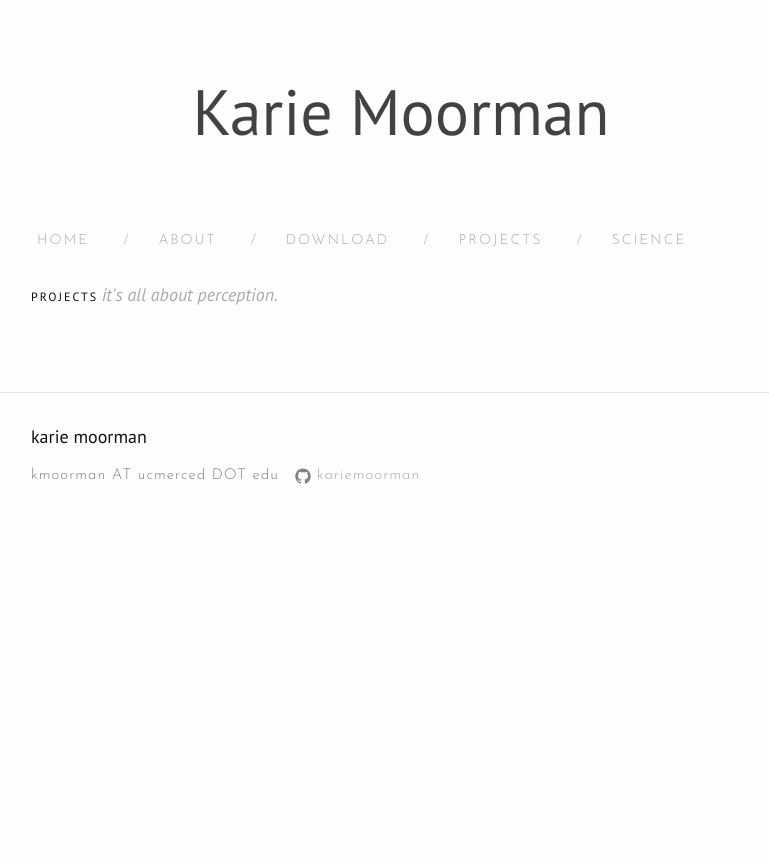
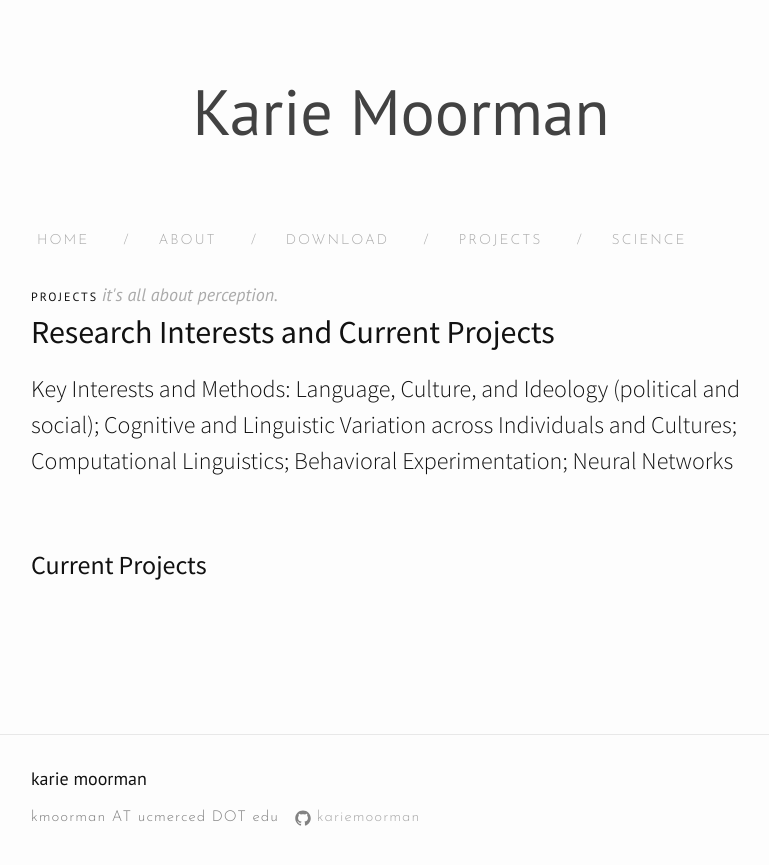
Before and after one commit to kariemoorman/kariemoorman.github.io, a Jekyll site: the page built from projects.md, in a window 1280 px wide. Shown: the top 865 px of the page, without its empty margins (239-1008 px from the left). Built offline with Jekyll 4.4.1, drawn with Linux system fonts in a browser that asks for light colours; nearby versions of some CDN libraries.

Commit message:
projects

```diff
--- a/projects.md
+++ b/projects.md
@@ -5,3 +5,10 @@ permalink: /projects/
 category: "projects"
 tagline: "it's all about perception."
 ---
+
+<h2>Research Interests and Current Projects</h2>
+
+<p>Key Interests and Methods: Language, Culture, and Ideology (political and social); Cognitive and Linguistic Variation across Individuals and Cultures; Computational Linguistics; Behavioral Experimentation; Neural Networks</p>
+<br>
+<h3 class="headerclass2">Current Projects</h3>
+<br>
```
Also changed, not shown: about.md (+0 -7 lines).
